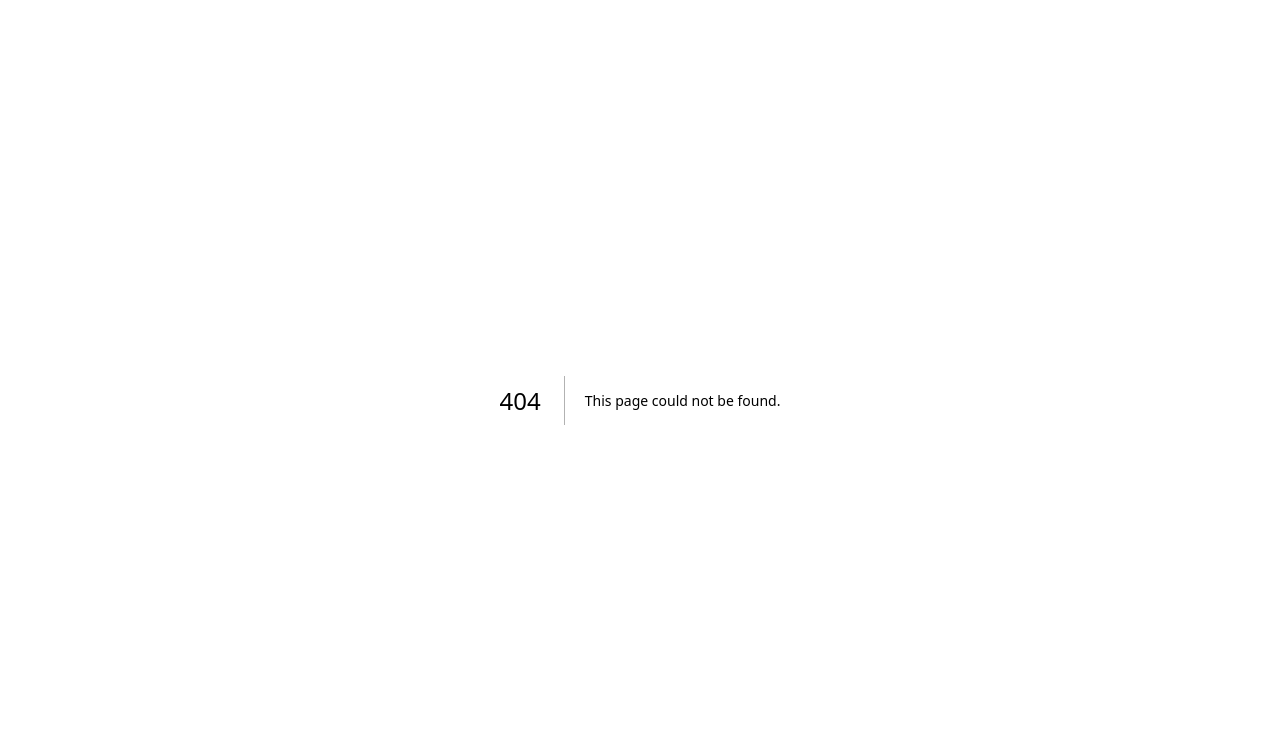
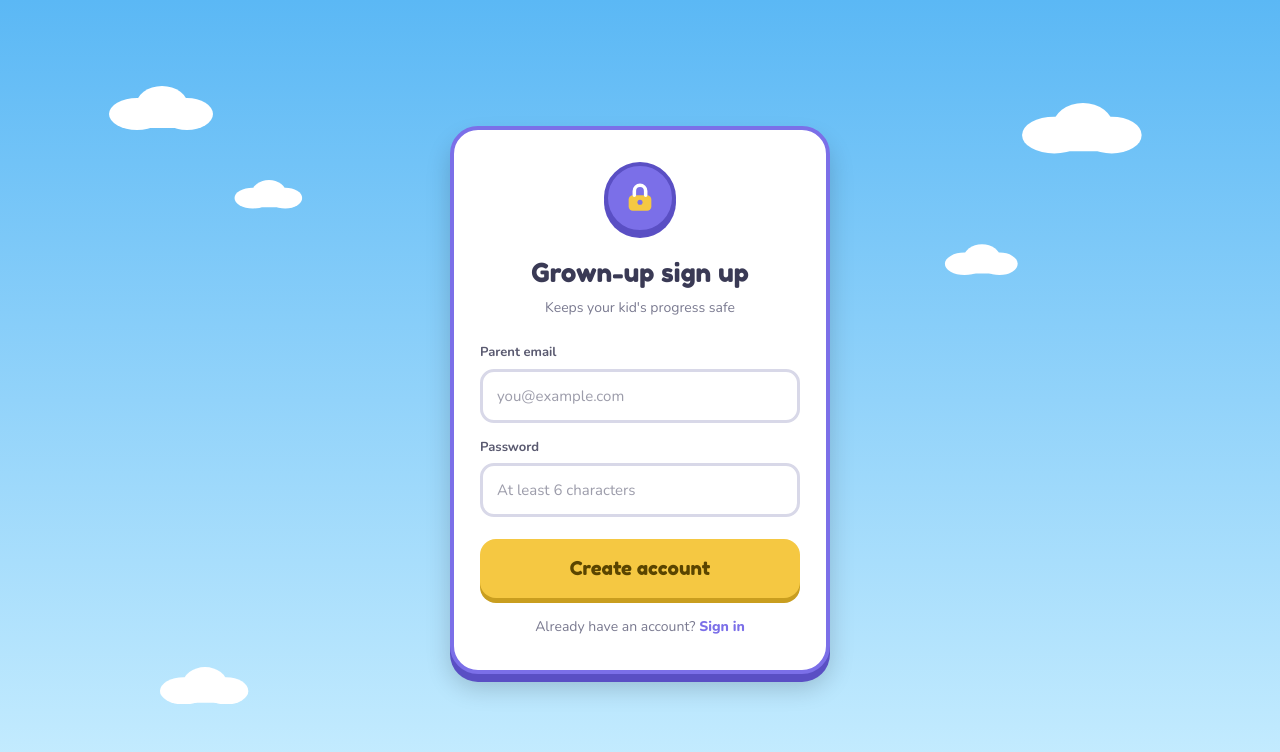
Before and after one commit to ttabirami12062/Levelup, a Next.js app: page /login in a window 1280 px wide. Before the commit this address had no page. Shown: the top 752 px of the page. Built offline with nearby package versions, Linux system fonts and the light colour scheme; no server answers.

Commit message:
Add parent login/signup screen with themed clouds

```diff
--- /dev/null
+++ b/src/app/login/page.tsx
@@ -0,0 +1,219 @@
+'use client';
+
+import { useState } from 'react';
+import { useRouter } from 'next/navigation';
+import { supabase } from '@/lib/supabase';
+
+export default function LoginPage() {
+  const router = useRouter();
+
+  // "signin" or "signup" — which mode the screen is in
+  const [mode, setMode] = useState<'signin' | 'signup'>('signup');
+  const [email, setEmail] = useState('');
+  const [password, setPassword] = useState('');
+  const [loading, setLoading] = useState(false);
+  const [error, setError] = useState('');
+
+  async function handleSubmit() {
+    setError('');
+
+    // simple checks before we even call Supabase
+    if (!email.includes('@')) {
+      setError('Please enter a valid email.');
+      return;
+    }
+    if (password.length < 6) {
+      setError('Password must be at least 6 characters.');
+      return;
+    }
+
+    setLoading(true);
+
+    if (mode === 'signup') {
+      // create a brand-new parent account
+      const { error } = await supabase.auth.signUp({ email, password });
+      if (error) {
+        setError(error.message);
+        setLoading(false);
+        return;
+      }
+    } else {
+      // sign in to an existing parent account
+      const { error } = await supabase.auth.signInWithPassword({ email, password });
+      if (error) {
+        setError(error.message);
+        setLoading(false);
+        return;
+      }
+    }
+
+    // success — send them to the profile picker (we build this next)
+    router.push('/profiles');
+  }
+
+  return (
+    <div
+      style={{
+        minHeight: '100vh',
+        background: 'linear-gradient(180deg, #5BB8F5 0%, #C9EEFF 100%)',
+        display: 'flex',
+        alignItems: 'center',
+        justifyContent: 'center',
+        padding: '20px',
+        fontFamily: 'var(--font-ui)',
+        overflow: 'hidden',
+      }}
+    >
+      {/* floating clouds for atmosphere */}
+      <Cloud style={{ top: '10%', left: '8%' }} scale={1} />
+      <Cloud style={{ top: '22%', left: '18%' }} scale={0.65} />
+      <Cloud style={{ top: '12%', right: '10%' }} scale={1.15} />
+      <Cloud style={{ top: '30%', right: '20%' }} scale={0.7} />
+      <Cloud style={{ bottom: '12%', left: '12%' }} scale={0.85} />
+
+      <div
+        style={{
+          position: 'relative',
+          width: '100%',
+          maxWidth: 380,
+          background: '#fff',
+          borderRadius: 28,
+          padding: '32px 26px',
+          border: '4px solid #7B6FE8',
+          boxShadow: '0 8px 0 #5a4fc4, 0 14px 24px rgba(0,0,0,0.18)',
+        }}
+      >
+        {/* lock badge */}
+        <div style={{ textAlign: 'center', marginBottom: 18 }}>
+          <div
+            style={{
+              width: 72,
+              height: 72,
+              borderRadius: '50%',
+              background: '#7B6FE8',
+              display: 'inline-flex',
+              alignItems: 'center',
+              justifyContent: 'center',
+              border: '4px solid #5a4fc4',
+              boxShadow: '0 4px 0 #5a4fc4',
+            }}
+          >
+            <svg width="34" height="34" viewBox="0 0 24 24" fill="none">
+              <rect x="4" y="10" width="16" height="11" rx="3" fill="#F5C842" />
+              <path d="M8 10V7a4 4 0 0 1 8 0v3" stroke="#fff" strokeWidth="2.5" strokeLinecap="round" />
+              <circle cx="12" cy="15" r="1.8" fill="#7B6FE8" />
+            </svg>
+          </div>
+        </div>
+
+        <h1
+          style={{
+            fontFamily: 'var(--font-game)',
+            fontSize: 26,
+            color: '#3a3a55',
+            textAlign: 'center',
+            margin: '0 0 4px',
+          }}
+        >
+          {mode === 'signup' ? 'Grown-up sign up' : 'Welcome back!'}
+        </h1>
+        <p style={{ textAlign: 'center', color: '#7a7a90', fontSize: 14, margin: '0 0 22px' }}>
+          {mode === 'signup' ? "Keeps your kid's progress safe" : 'Sign in to keep playing'}
+        </p>
+
+        <label style={{ display: 'block', fontSize: 13, fontWeight: 700, color: '#5a5a70', marginBottom: 6 }}>
+          Parent email
+        </label>
+        <input
+          type="email"
+          value={email}
+          onChange={(e) => setEmail(e.target.value)}
+          placeholder="you@example.com"
+          style={inputStyle}
+        />
+
+        <label style={{ display: 'block', fontSize: 13, fontWeight: 700, color: '#5a5a70', margin: '14px 0 6px' }}>
+          Password
+        </label>
+        <input
+          type="password"
+          value={password}
+          onChange={(e) => setPassword(e.target.value)}
+          placeholder="At least 6 characters"
+          style={inputStyle}
+        />
+
+        {error && (
+          <p style={{ color: '#E85454', fontSize: 13, fontWeight: 700, margin: '14px 0 0', textAlign: 'center' }}>
+            {error}
+          </p>
+        )}
+
+        <button
+          onClick={handleSubmit}
+          disabled={loading}
+          style={{
+            width: '100%',
+            marginTop: 22,
+            background: loading ? '#f0d98a' : '#F5C842',
+            border: 'none',
+            color: '#5a4500',
+            fontFamily: 'var(--font-game)',
+            fontSize: 19,
+            padding: '14px',
+            borderRadius: 16,
+            cursor: loading ? 'default' : 'pointer',
+            boxShadow: '0 5px 0 #c99e1f',
+          }}
+        >
+          {loading ? 'One sec…' : mode === 'signup' ? 'Create account' : 'Sign in'}
+        </button>
+
+        <p style={{ textAlign: 'center', fontSize: 14, color: '#7a7a90', margin: '18px 0 0' }}>
+          {mode === 'signup' ? 'Already have an account? ' : 'New here? '}
+          <span
+            onClick={() => {
+              setError('');
+              setMode(mode === 'signup' ? 'signin' : 'signup');
+            }}
+            style={{ color: '#7B6FE8', fontWeight: 800, cursor: 'pointer' }}
+          >
+            {mode === 'signup' ? 'Sign in' : 'Create one'}
+          </span>
+        </p>
+      </div>
+    </div>
+  );
+}
+
+const inputStyle: React.CSSProperties = {
+  width: '100%',
+  boxSizing: 'border-box',
+  padding: '12px 14px',
+  fontSize: 15,
+  fontFamily: 'var(--font-ui)',
+  border: '3px solid #d8d8e8',
+  borderRadius: 14,
+  outline: 'none',
+  color: '#3a3a55',
+};
+
+function Cloud({ style, scale = 1 }: { style: React.CSSProperties; scale?: number }) {
+  return (
+    <div
+      style={{
+        position: 'absolute',
+        width: 120 * scale,
+        height: 50 * scale,
+        ...style,
+      }}
+    >
+      <svg width="100%" height="100%" viewBox="0 0 120 50" fill="none">
+        <ellipse cx="35" cy="34" rx="28" ry="16" fill="#fff" />
+        <ellipse cx="60" cy="26" rx="26" ry="20" fill="#fff" />
+        <ellipse cx="85" cy="34" rx="26" ry="16" fill="#fff" />
+        <rect x="20" y="34" width="82" height="14" rx="7" fill="#fff" />
+      </svg>
+    </div>
+  );
+}
```
